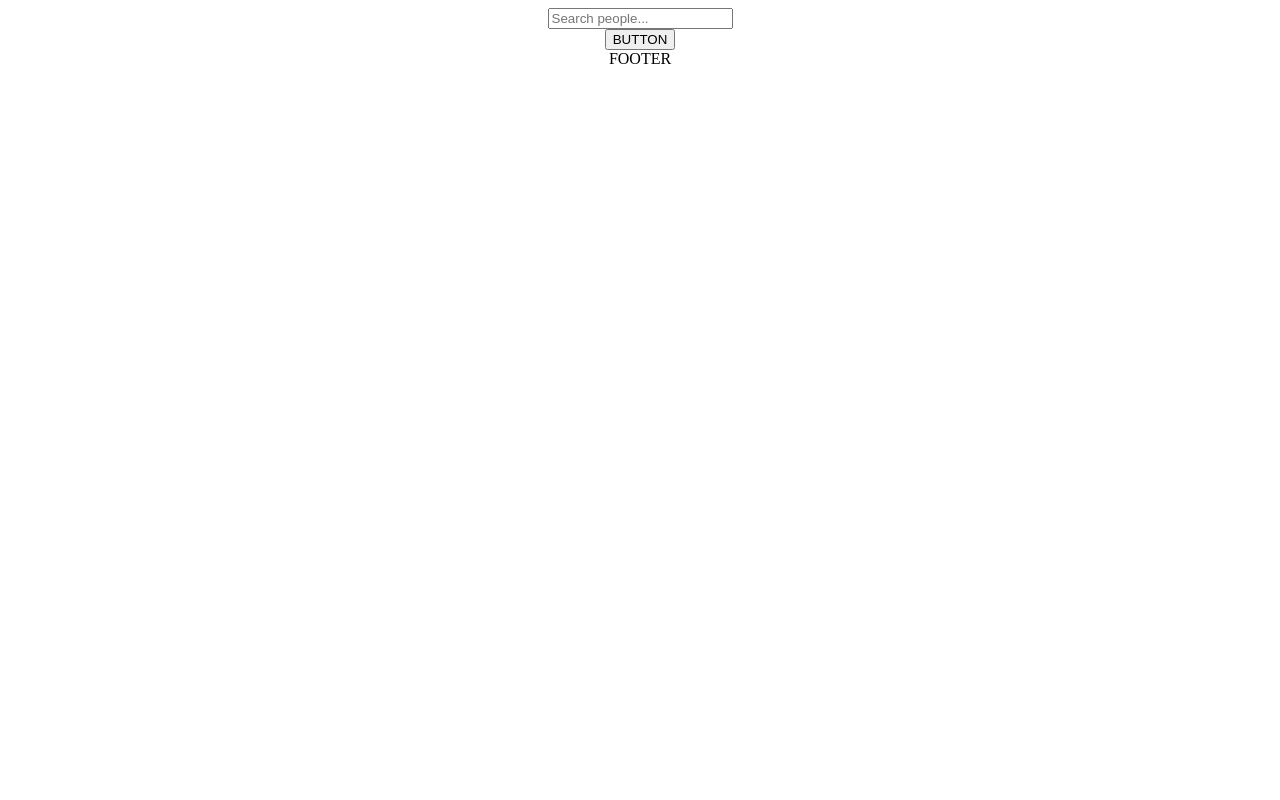
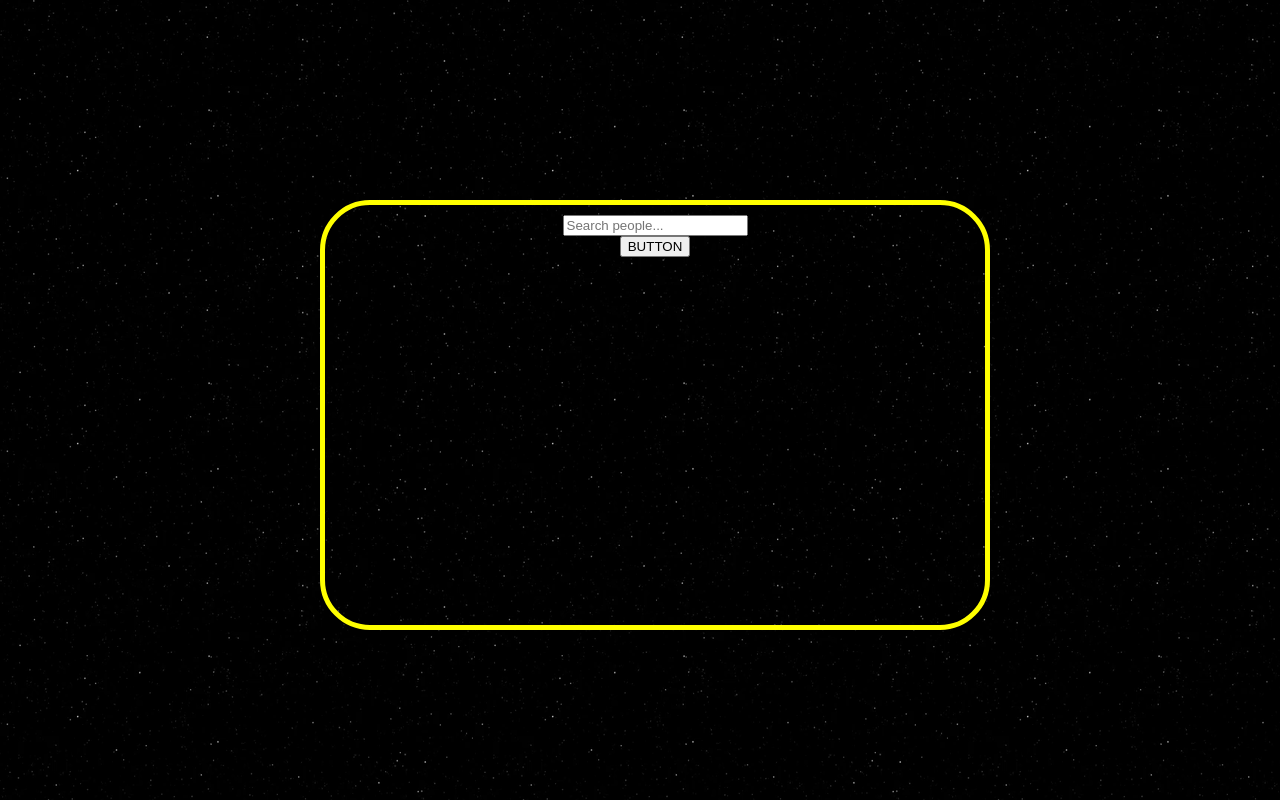
Before and after one commit to Lemonymelon/apikin-skyworka, a React (Create React App) app: page / in a window 1280 px wide. Built offline with nearby package versions, Linux system fonts and the light colour scheme.

Commit message:
add base css, center div

```diff
--- a/src/App.css
+++ /dev/null
@@ -1,38 +0,0 @@
-.App {
-  text-align: center;
-}
-
-.App-logo {
-  height: 40vmin;
-  pointer-events: none;
-}
-
-@media (prefers-reduced-motion: no-preference) {
-  .App-logo {
-    animation: App-logo-spin infinite 20s linear;
-  }
-}
-
-.App-header {
-  background-color: #282c34;
-  min-height: 100vh;
-  display: flex;
-  flex-direction: column;
-  align-items: center;
-  justify-content: center;
-  font-size: calc(10px + 2vmin);
-  color: white;
-}
-
-.App-link {
-  color: #61dafb;
-}
-
-@keyframes App-logo-spin {
-  from {
-    transform: rotate(0deg);
-  }
-  to {
-    transform: rotate(360deg);
-  }
-}
--- a/src/App.tsx
+++ b/src/App.tsx
@@ -1,8 +1,6 @@
 import React, { useState } from 'react';
 import SearchBar from './components/SearchBar';
-import Header from './components/Header';
-import Footer from './components/Footer';
-import './App.css';
+import './style/App.scss';
 
 import {
   Categories, getData,
@@ -39,12 +37,12 @@
 
   return (
     <div className="App">
-      <Header />
+      {/* <Header /> */}
       <div className="main-container">
         <SearchBar category={searchCategory} value={searchQuery} setValue={setSearchQuery} onSubmit={() => handleSubmit(searchCategory, searchQuery)} />
         <button onSubmit={() => handleSubmit(searchCategory, searchQuery)}>BUTTON</button>
       </div>
-      <Footer />
+      {/* <Footer /> */}
     </div>
   );
 }
--- /dev/null
+++ b/src/style/App.scss
@@ -0,0 +1,20 @@
+@import './reset.scss';
+
+.App {
+  position: absolute;
+  text-align: center;
+  background-image: url("../assets/spaceGif.gif");
+  height: 100%;
+  width: 100%;
+
+  .main-container {
+    position: absolute;
+    top: 25%;
+    left: 25%;
+    height: 50%;
+    width: 50%;
+    border: solid 5px yellow;
+    border-radius: 50px;
+    padding: 10px;
+  }
+}
--- /dev/null
+++ b/src/style/reset.scss
@@ -0,0 +1,9 @@
+html, body, div, span, applet, object, iframe, h1, h2, h3, h4, h5, h6, p, blockquote, pre, a, abbr, acronym, address, big, cite, code, del, dfn, em, font, img, ins, kbd, q, s, samp, small, strike, strong, sub, sup, tt, var, b, u, i, center, dl, dt, dd, ol, ul, li, fieldset, form, label, legend, caption {
+  margin: 0;
+  padding: 0;
+  border: 0;
+  outline: 0;
+  font-size: 100%;
+  vertical-align: baseline;
+  background: transparent;
+}
```
Also changed, not shown: src/assets/spaceGif.gif (added).
